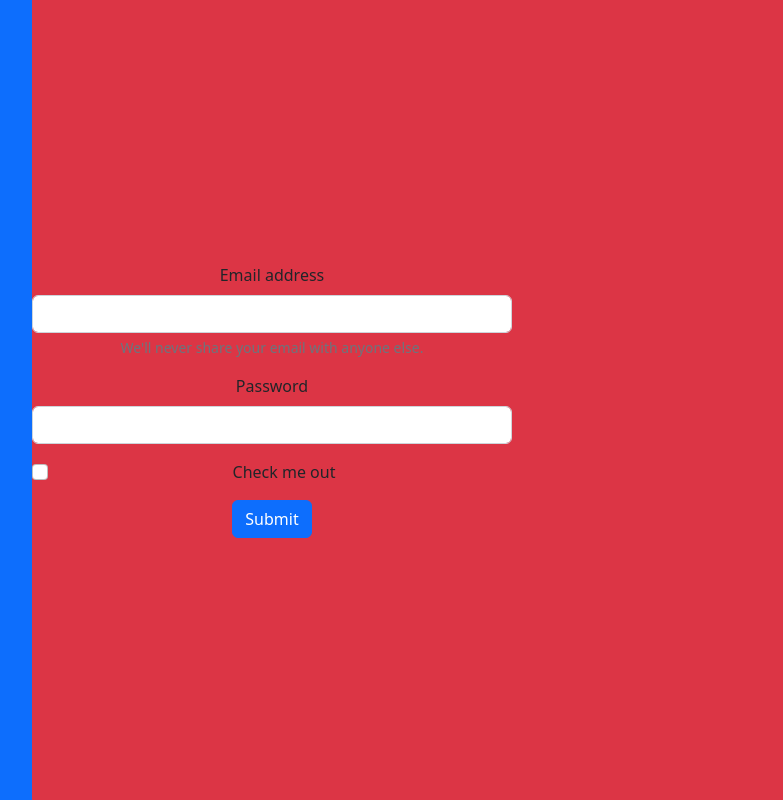
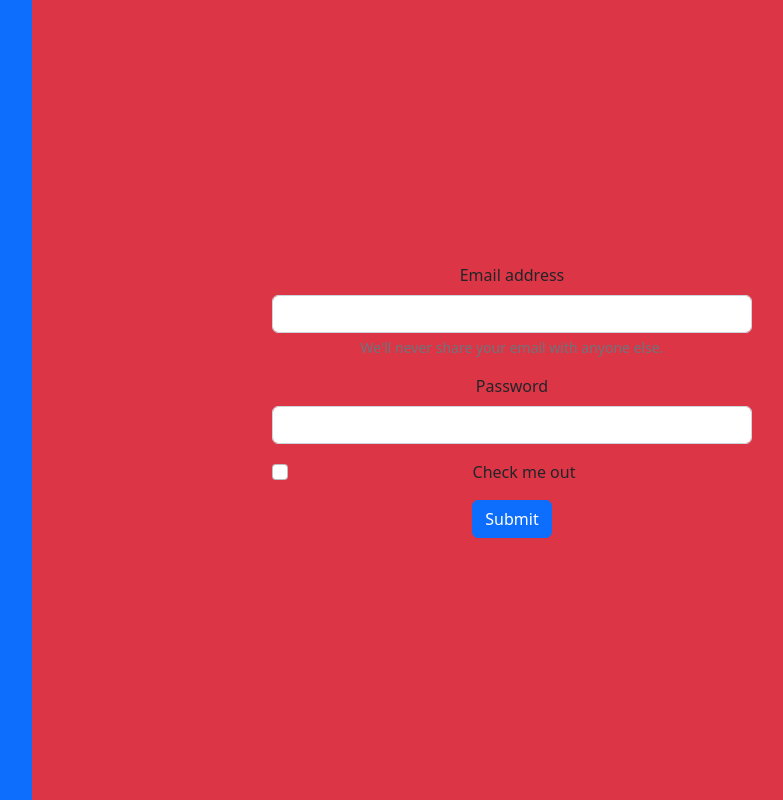
Before and after one commit to Ayoub-Zennouh/delivery-frontend-reactjs, a React (Create React App) app: page / in a window 1280 px wide. Shown: the whole page, without its empty margins (288-1071 px from the left). Built offline with nearby package versions, Linux system fonts and the light colour scheme.

Commit message:
center form

```diff
--- a/src/App.jsx
+++ b/src/App.jsx
@@ -5,8 +5,8 @@ function App() {
     <div className="App">
       <div className='d-flex flex-row vh-100 vw-100'>
         <div className='vh-100 w-25 bg-primary'></div>
-        <div className='vh-100 w-75 bg-danger d-flex flex-column justify-content-center align-content-center'>
-          <form className='w-50'>
+        <div className='vh-100 w-75 bg-danger d-flex flex-column justify-content-center'>
+          <form className='w-50 mx-auto'>
             <div class="mb-3">
               <label for="exampleInputEmail1" class="form-label">Email address</label>
               <input type="email" class="form-control" id="exampleInputEmail1" aria-describedby="emailHelp"></input>
```
